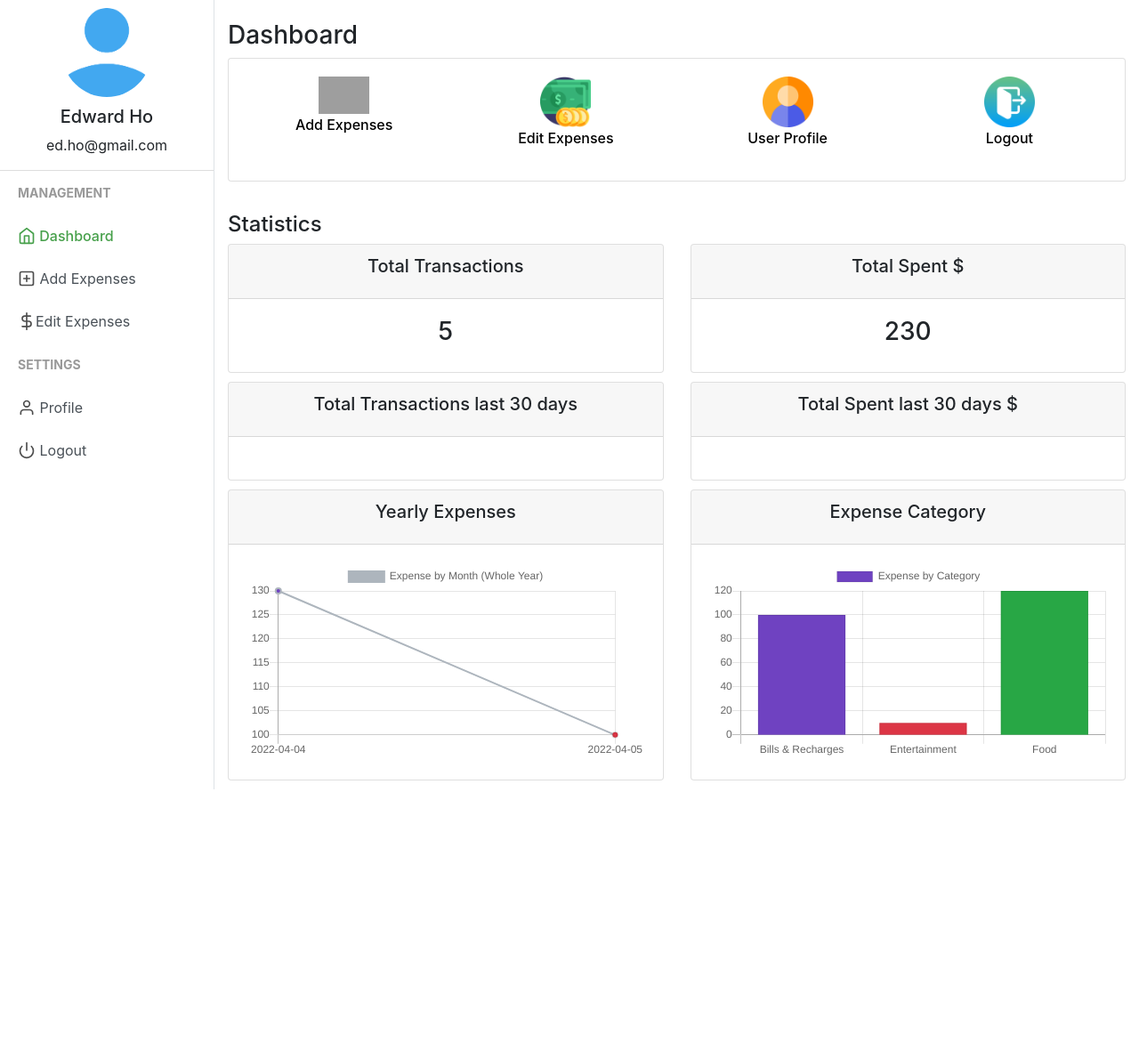
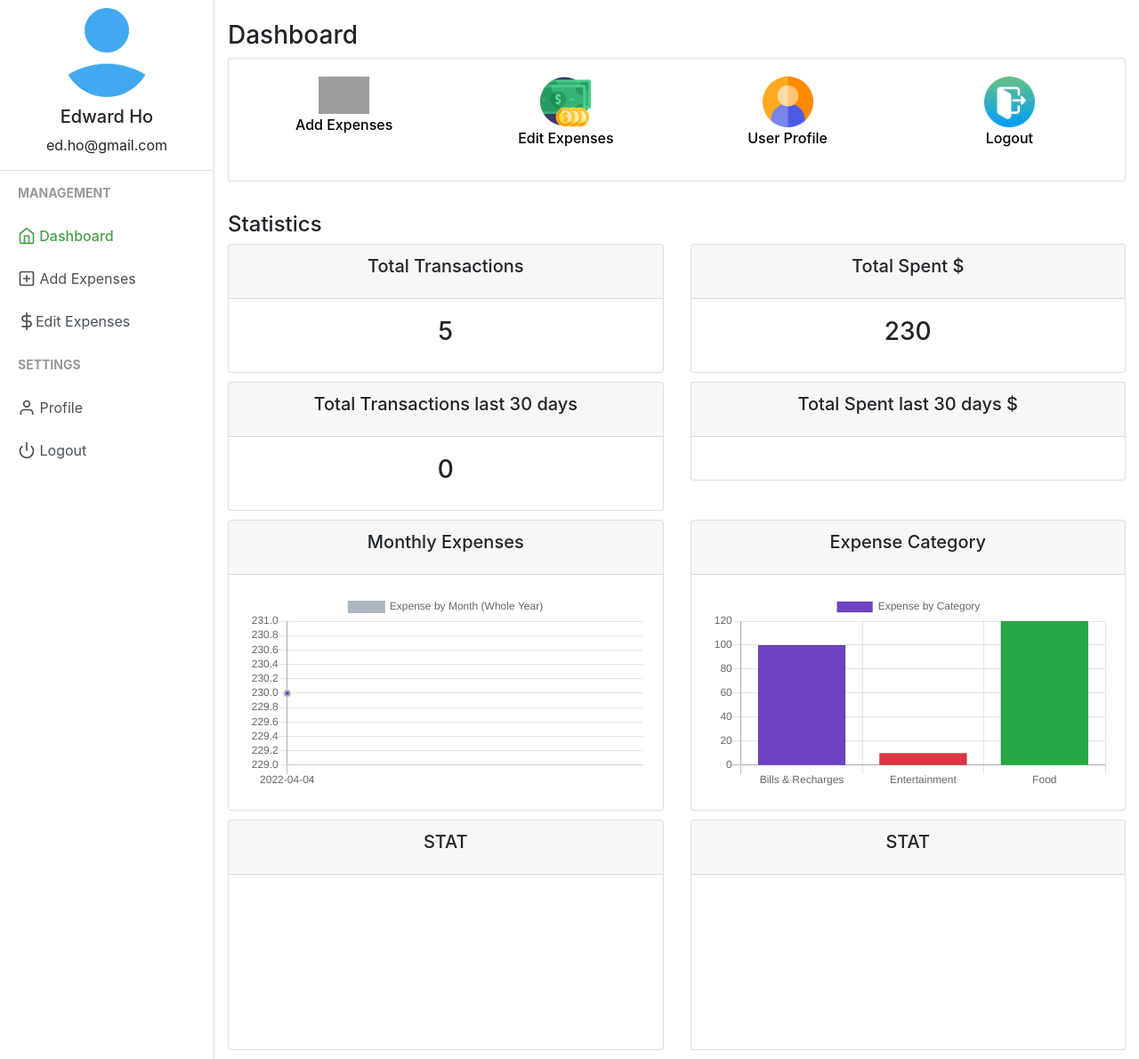
Before and after one commit to albertho425/php-mysql-finance-app, a PHP site: page /Finance/ in a window 1280 px wide. Shown: the part 57-1247 px from the top of the page at 89% size. Before the commit the page ends 944 px from the top, so only its background shows below. Run offline with PHP 8.4, Linux system fonts and the light colour scheme; a user stored in the database is signed in; data comes from the database, SQL or seed files in the repository; a map, chart or similar area stays blank; grey boxes are pictures that could not be loaded.

Commit message:
Change daily graph to monthly graph

```diff
--- a/index.php
+++ b/index.php
@@ -3,23 +3,25 @@
   $exp_category_dc = mysqli_query($con, "SELECT expensecategory FROM expenses WHERE user_id = '$userid' GROUP BY expensecategory");
   $exp_amt_dc = mysqli_query($con, "SELECT SUM(expense) FROM expenses WHERE user_id = '$userid' GROUP BY expensecategory");
 
-  $exp_date_line = mysqli_query($con, "SELECT expensedate FROM expenses WHERE user_id = '$userid' GROUP BY expensedate");
-  $exp_amt_line = mysqli_query($con, "SELECT SUM(expense) FROM expenses WHERE user_id = '$userid' GROUP BY expensedate");
+  $exp_date_line = mysqli_query($con, "SELECT expensedate FROM expenses WHERE user_id = '$userid' GROUP BY month(expensedate)");
+  $exp_amt_line = mysqli_query($con, "SELECT SUM(expense) FROM expenses WHERE user_id = '$userid' GROUP BY month(expensedate)");
 
   //$numberOfTransactions = mysqli_query($con, "SELECT COUNT(*) FROM expenses WHERE user_id = '$userid'");
   $total_spent = mysqli_query($con, "SELECT SUM(expense) FROM expenses WHERE user_id = '$userid'");
   //access the object colum index 0 or associative key
   $total_amount = $total_spent->fetch_array()[0] ?? '';
 
-  // number o total expense entries for a user
+  // number of total expense entries for a user
   $result = mysqli_query($con, "SELECT * FROM expenses WHERE user_id = '$userid'");
   // convert object to string
   $count = mysqli_num_rows($result);
 
+  // total spent in last 30 days
   $total_spent_last_30_days = mysqli_query($con, "SELECT SUM(expense) FROM expenses WHERE expensedate > NOW() - INTERVAL 30 day AND user_id = '$userid'");
   $total_spent_last_30_days_output = $total_spent_last_30_days->fetch_array()[0] ?? '';
 
-  $expenses_last_30_days = mysqli_query($con, "SELECT * from expenses WHERE expensedate > NOW() - INTERVAL 30 day AND user_id = '$userid'");
+
+  $expenses_last_30_days = mysqli_query($con, "SELECT COUNT(*) from expenses WHERE expensedate > NOW() - INTERVAL 30 day AND user_id = '$userid'");
   $expenses_last_30_days_output = $expenses_last_30_days->fetch_array()[0] ?? '';
 
 ?>
@@ -158,7 +160,7 @@
           <div class="col-md">
             <div class="card">
               <div class="card-header">
-                <h5 class="card-title text-center">Yearly Expenses</h5>
+                <h5 class="card-title text-center">Monthly Expenses</h5>
               </div>
               <div class="card-body">
                 <canvas id="expense_line" height="150"></canvas>
@@ -169,6 +171,30 @@
             <div class="card">
               <div class="card-header">
                 <h5 class="card-title text-center">Expense Category</h5>
+              </div>
+              <div class="card-body">
+                <canvas id="expense_category_pie" height="150"></canvas>
+              </div>
+            </div>
+          </div>
+        </div>
+
+
+        <div class="row">
+          <div class="col-md">
+            <div class="card">
+              <div class="card-header">
+                <h5 class="card-title text-center">STAT</h5>
+              </div>
+              <div class="card-body">
+                <canvas id="expense_line" height="150"></canvas>
+              </div>
+            </div>
+          </div>
+          <div class="col-md">
+            <div class="card">
+              <div class="card-header">
+                <h5 class="card-title text-center">STAT</h5>
               </div>
               <div class="card-body">
                 <canvas id="expense_category_pie" height="150"></canvas>
```
